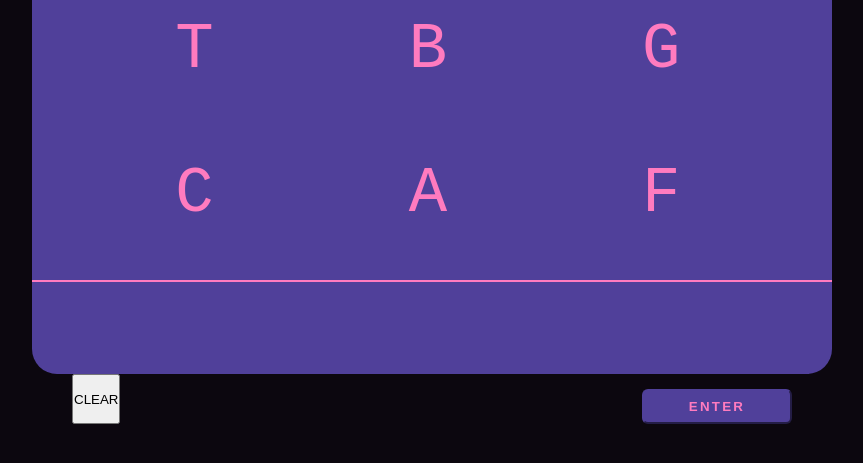
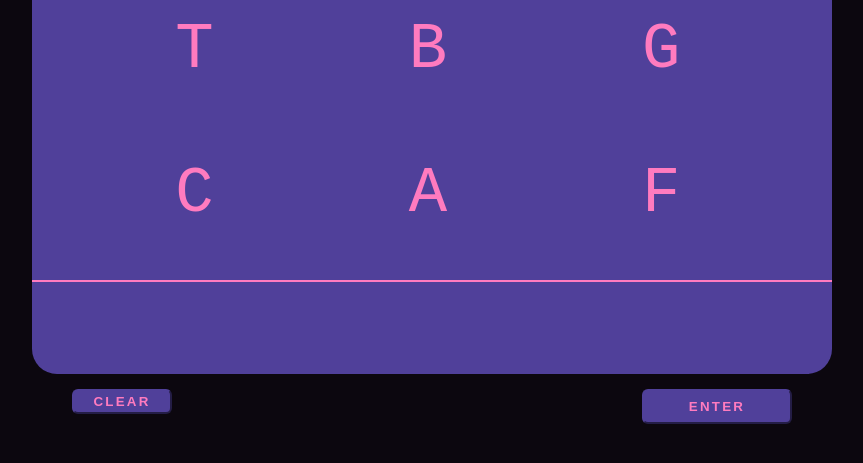
Before and after one commit to AFaraazK/Words-Words-Words, a plain HTML site: page index.html in a window 1280 px wide. Shown: the part 241-704 px from the top of the page, without its empty margins (208-1071 px from the left). Drawn offline with Linux system fonts and the light colour scheme.

Commit message:
Update style.css

```diff
--- a/style.css
+++ b/style.css
@@ -80,7 +80,7 @@ body{
     font-weight: bold;
     letter-spacing: .3ch;
 }
-.reset{
+.clear{
     width: 100px;
     height: 25px;
     margin-top: 15px;
```
